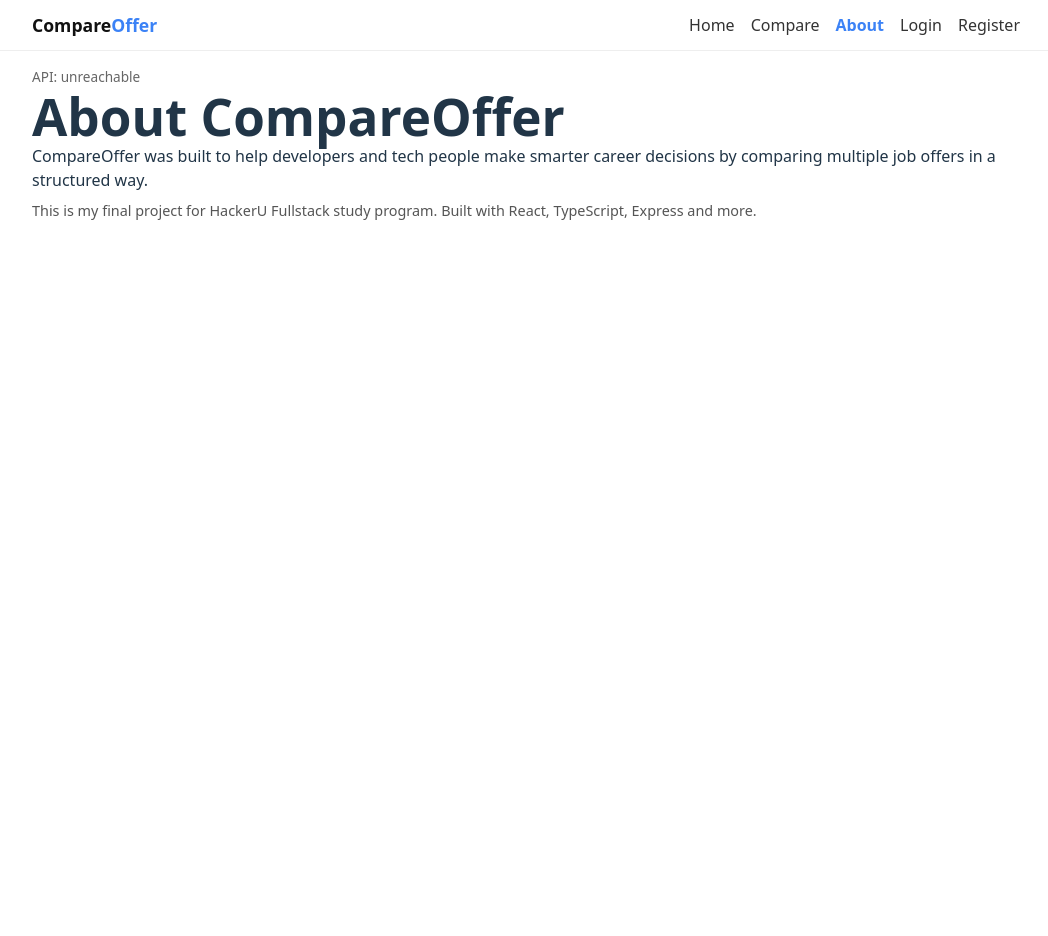
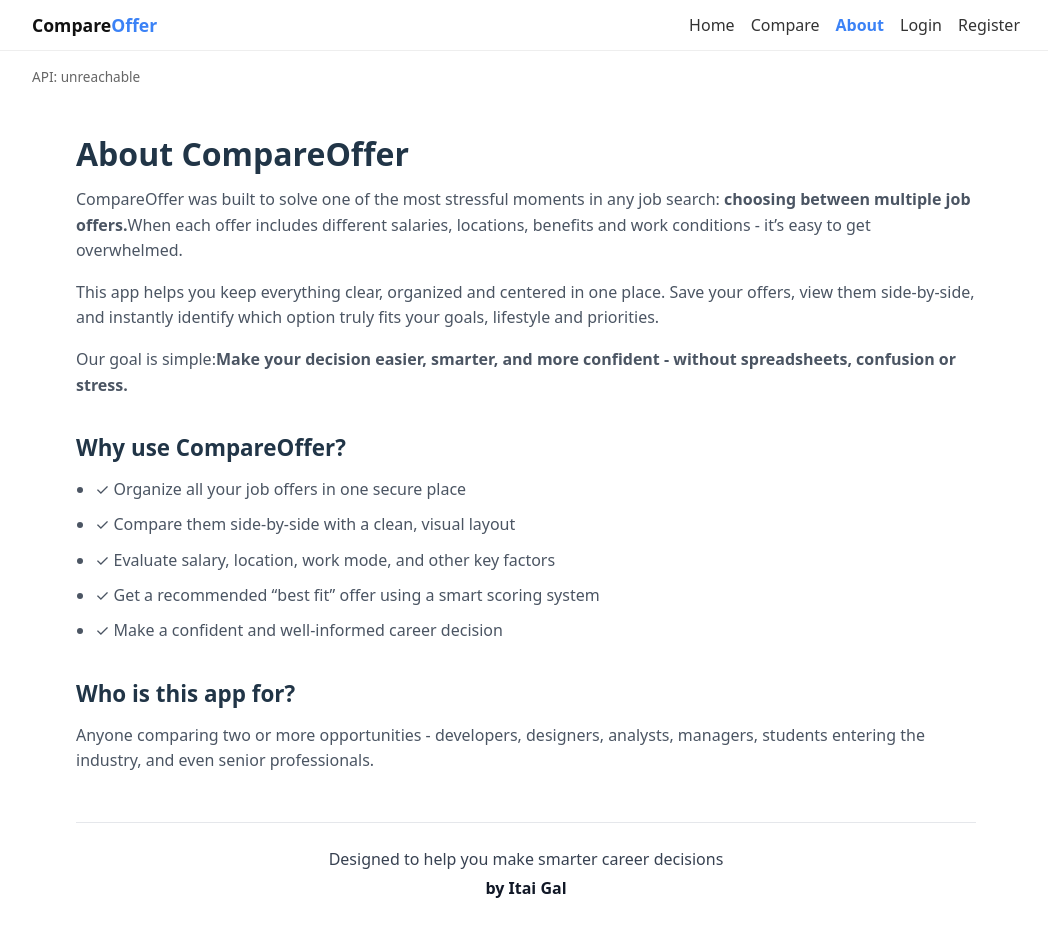
Before and after one commit to itai-gal/OfferCompare, a React (Vite) app in the folder compareoffer/front/: page /about in a window 1280 px wide. Shown: the top 936 px of the page, without its empty margins (114-1162 px from the left). Before the commit the page ends 800 px from the top, so only its background shows below. Built offline with nearby package versions, Linux system fonts and the light colour scheme; no server answers.

Commit message:
Refactor code structure for improved readability and maintainability

```diff
--- a/compareoffer/front/index.html
+++ b/compareoffer/front/index.html
@@ -1,13 +1,16 @@
 <!doctype html>
 <html lang="en">
+
 <head>
   <meta charset="UTF-8" />
-    <link rel="icon" type="image/svg+xml" href="/vite.svg" />
+  <link rel="icon" type="image/scale" href="./src/comparison.png" />
   <meta name="viewport" content="width=device-width, initial-scale=1.0" />
   <title>front</title>
 </head>
+
 <body>
   <div id="root"></div>
   <script type="module" src="/src/main.tsx"></script>
 </body>
+
 </html>
--- a/compareoffer/front/src/pages/AboutPage.tsx
+++ b/compareoffer/front/src/pages/AboutPage.tsx
@@ -1,16 +1,103 @@
 const AboutPage = () => {
     return (
-        <section>
-            <h1>About CompareOffer</h1>
-            <p>
-                CompareOffer was built to help developers and tech people make smarter
-                career decisions by comparing multiple job offers in a structured way.
-            </p>
-            <p style={{ marginTop: "0.5rem", fontSize: "0.9rem", color: "#555" }}>
-                This is my final project for HackerU Fullstack study program. Built with
-                React, TypeScript, Express and more.
-            </p>
-        </section>
+        <main
+            style={{
+                maxWidth: 900,
+                margin: "2rem auto",
+                padding: "1rem",
+                lineHeight: 1.6,
+            }}
+        >
+            <h1
+                style={{
+                    fontSize: "2rem",
+                    marginBottom: "1rem",
+                    fontWeight: 600,
+                }}
+            >
+                About CompareOffer
+            </h1>
+
+            <section style={{ marginBottom: "2rem" }}>
+                <p style={{ fontSize: "1rem", color: "#4b5563", marginBottom: "1rem" }}>
+                    CompareOffer was built to solve one of the most stressful moments in any job search:
+                    <strong> choosing between multiple job offers.</strong>
+                    When each offer includes different salaries, locations, benefits and work conditions - it’s easy to get overwhelmed.
+                </p>
+
+                <p style={{ fontSize: "1rem", color: "#4b5563", marginBottom: "1rem" }}>
+                    This app helps you keep everything clear, organized and centered in one place.
+                    Save your offers, view them side-by-side, and instantly identify which option truly fits your goals, lifestyle and priorities.
+                </p>
+
+                <p style={{ fontSize: "1rem", color: "#4b5563" }}>
+                    Our goal is simple:
+                    <strong>Make your decision easier, smarter, and more confident - without spreadsheets, confusion or stress.</strong>
+                </p>
+            </section>
+
+            <section style={{ marginBottom: "2rem" }}>
+                <h2
+                    style={{
+                        fontSize: "1.4rem",
+                        marginBottom: "0.7rem",
+                        fontWeight: 600,
+                    }}
+                >
+                    Why use CompareOffer?
+                </h2>
+
+                <ul style={{ color: "#4b5563", fontSize: "1rem", paddingLeft: "1.2rem" }}>
+                    <li style={{ marginBottom: "0.6rem" }}>
+                        ✓ Organize all your job offers in one secure place
+                    </li>
+                    <li style={{ marginBottom: "0.6rem" }}>
+                        ✓ Compare them side-by-side with a clean, visual layout
+                    </li>
+                    <li style={{ marginBottom: "0.6rem" }}>
+                        ✓ Evaluate salary, location, work mode, and other key factors
+                    </li>
+                    <li style={{ marginBottom: "0.6rem" }}>
+                        ✓ Get a recommended “best fit” offer using a smart scoring system
+                    </li>
+                    <li style={{ marginBottom: "0.6rem" }}>
+                        ✓ Make a confident and well-informed career decision
+                    </li>
+                </ul>
+            </section>
+
+            <section style={{ marginBottom: "3rem" }}>
+                <h2
+                    style={{
+                        fontSize: "1.4rem",
+                        marginBottom: "0.7rem",
+                        fontWeight: 600,
+                    }}
+                >
+                    Who is this app for?
+                </h2>
+
+                <p style={{ fontSize: "1rem", color: "#4b5563" }}>
+                    Anyone comparing two or more opportunities - developers, designers, analysts,
+                    managers, students entering the industry, and even senior professionals.
+                </p>
+            </section>
+
+            {/* footer credit */}
+            <footer
+                style={{
+                    marginTop: "3rem",
+                    paddingTop: "1.5rem",
+                    borderTop: "1px solid #e5e7eb",
+                    textAlign: "center",
+                }}
+            >
+                <p style={{ marginBottom: "0.25rem", color: "#374151" }}>
+                    Designed to help you make smarter career decisions
+                </p>
+                <p style={{ fontWeight: 600, color: "#111827" }}>by Itai Gal</p>
+            </footer>
+        </main>
     );
 };
 
--- a/compareoffer/front/src/pages/HomePage.tsx
+++ b/compareoffer/front/src/pages/HomePage.tsx
@@ -1,4 +1,6 @@
+import { useState } from "react";
 import { useNavigate } from "react-router-dom";
+import { useAuth } from "../context/AuthContext";
 
 type DemoOffer = {
     company: string;
@@ -12,21 +14,21 @@ const demoOffers: DemoOffer[] = [
     {
         company: "CloudWorks",
         title: "Junior DevOps Engineer",
-        salary: "₪19,000",
+        salary: "₪14,000",
         location: "Tel Aviv",
         workMode: "hybrid",
     },
     {
         company: "FinTech Labs",
-        title: "Backend Node.js Developer",
-        salary: "₪21,500",
+        title: "Backend Developer",
+        salary: "₪12,000",
         location: "Ramat Gan",
         workMode: "onsite",
     },
     {
         company: "VisionX",
         title: "Frontend React Developer",
-        salary: "₪18,500",
+        salary: "₪11,500",
         location: "Remote (IL)",
         workMode: "remote",
     },
@@ -47,13 +49,33 @@ function getWorkModeLabel(mode: DemoOffer["workMode"]) {
 
 const HomePage = () => {
     const navigate = useNavigate();
+    const { user, token } = useAuth();
+    const isLoggedIn = !!(user || token);
+
+    const [showAuthPrompt, setShowAuthPrompt] = useState(false);
 
     const handleGetStarted = () => {
+        if (!isLoggedIn) {
+            setShowAuthPrompt(true);
+            return;
+        }
         navigate("/compare");
     };
 
     const handleAddOffer = () => {
+        if (!isLoggedIn) {
+            setShowAuthPrompt(true);
+            return;
+        }
         navigate("/offers/new");
+    };
+
+    const handleGoLogin = () => {
+        navigate("/login");
+    };
+
+    const handleGoRegister = () => {
+        navigate("/register");
     };
 
     return (
@@ -66,7 +88,7 @@ const HomePage = () => {
         >
             {/* hero */}
             <section style={{ marginBottom: "2rem" }}>
-                <h1 style={{ fontSize: "2rem", marginBottom: "0.5rem" }}>
+                <h1 style={{ fontSize: "2rem", marginBottom: "0.9rem" }}>
                     Compare your job offers with a clear head
                 </h1>
                 <p
@@ -75,13 +97,14 @@ const HomePage = () => {
                         color: "#4b5563",
                         maxWidth: 600,
                         lineHeight: 1.5,
+                        marginBottom: "1.2rem",
                     }}
                 >
                     Keep all your offers in one place, see them side by side, and get a
                     simple view that helps you choose your next role with confidence.
                 </p>
 
-                <div style={{ marginTop: "1.2rem", display: "flex", gap: "0.75rem" }}>
+                <div style={{ display: "flex", gap: "0.75rem" }}>
                     <button
                         type="button"
                         onClick={handleGetStarted}
@@ -116,6 +139,69 @@ const HomePage = () => {
                     </button>
                 </div>
             </section>
+
+            {/* auth prompt when not logged in */}
+            {showAuthPrompt && !isLoggedIn && (
+                <section style={{ marginBottom: "2rem" }}>
+                    <div
+                        style={{
+                            borderRadius: 10,
+                            border: "1px solid #e5e7eb",
+                            padding: "1rem 1.1rem",
+                            backgroundColor: "#ffffff",
+                            boxShadow: "0 1px 2px rgba(0,0,0,0.03)",
+                        }}
+                    >
+                        <h2 style={{ fontSize: "1.1rem", marginBottom: "0.4rem" }}>
+                            To start comparing, please log in or create an account
+                        </h2>
+                        <p
+                            style={{
+                                fontSize: "0.9rem",
+                                color: "#6b7280",
+                                marginBottom: "0.8rem",
+                                maxWidth: 520,
+                            }}
+                        >
+                            You need an account so we can save your offers securely and show
+                            them only to you.
+                        </p>
+                        <div style={{ display: "flex", gap: "0.75rem" }}>
+                            <button
+                                type="button"
+                                onClick={handleGoLogin}
+                                style={{
+                                    padding: "0.55rem 1.2rem",
+                                    borderRadius: 999,
+                                    border: "1px solid #d1d5db",
+                                    backgroundColor: "#ffffff",
+                                    color: "#111827",
+                                    cursor: "pointer",
+                                    fontSize: "0.9rem",
+                                }}
+                            >
+                                Login
+                            </button>
+                            <button
+                                type="button"
+                                onClick={handleGoRegister}
+                                style={{
+                                    padding: "0.55rem 1.2rem",
+                                    borderRadius: 999,
+                                    border: "none",
+                                    backgroundColor: "#3b82f6",
+                                    color: "#ffffff",
+                                    cursor: "pointer",
+                                    fontSize: "0.9rem",
+                                    fontWeight: 500,
+                                }}
+                            >
+                                Sign up
+                            </button>
+                        </div>
+                    </div>
+                </section>
+            )}
 
             {/* demo section */}
             <section>
@@ -188,7 +274,9 @@ const HomePage = () => {
                                 <dd style={{ margin: 0 }}>{offer.location}</dd>
 
                                 <dt>Work mode</dt>
-                                <dd style={{ margin: 0 }}>{getWorkModeLabel(offer.workMode)}</dd>
+                                <dd style={{ margin: 0 }}>
+                                    {getWorkModeLabel(offer.workMode)}
+                                </dd>
                             </dl>
                         </article>
                     ))}
```
Also changed, not shown: compareoffer/front/src/comparison.png (added). Lines whose indentation alone changed are shown as unchanged.
